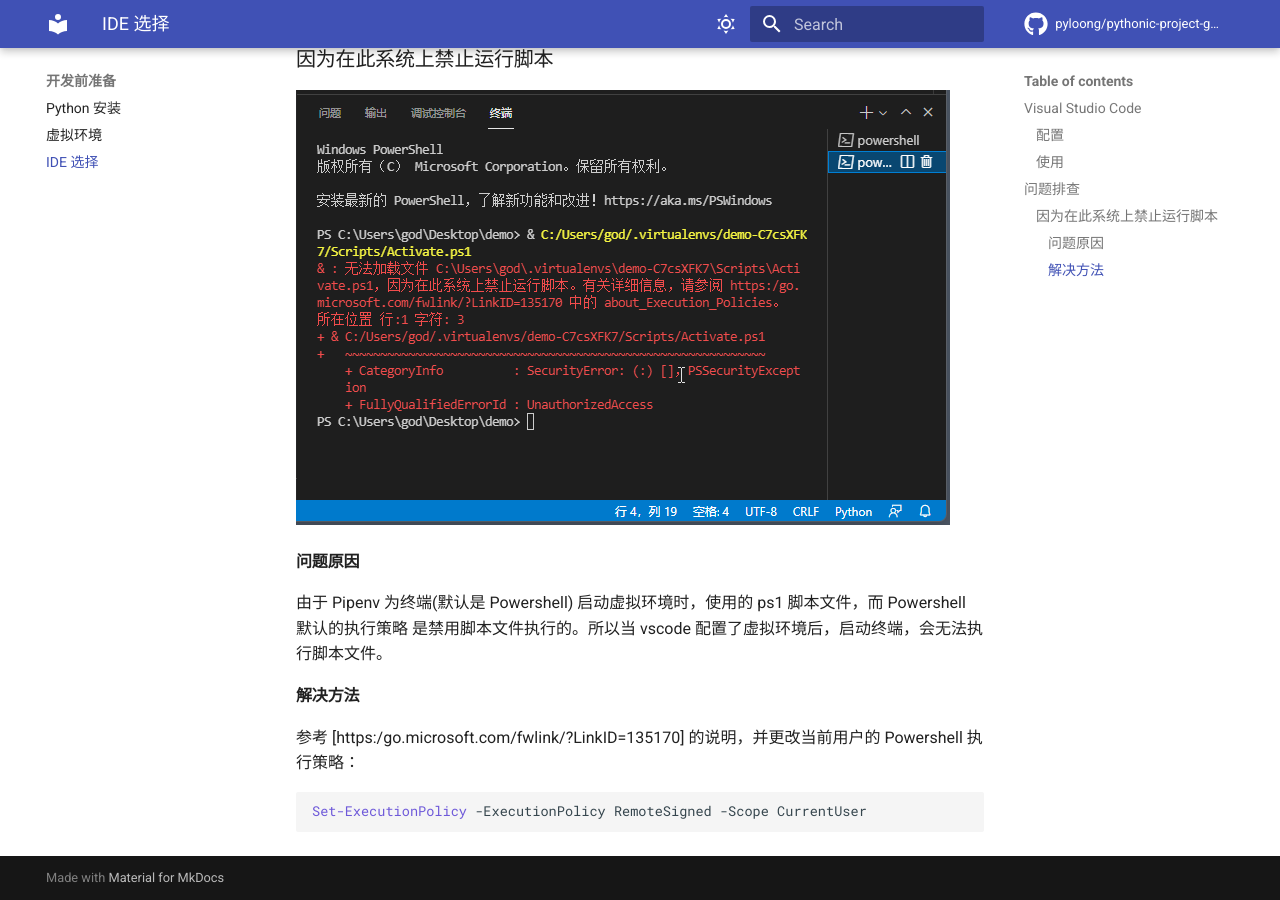
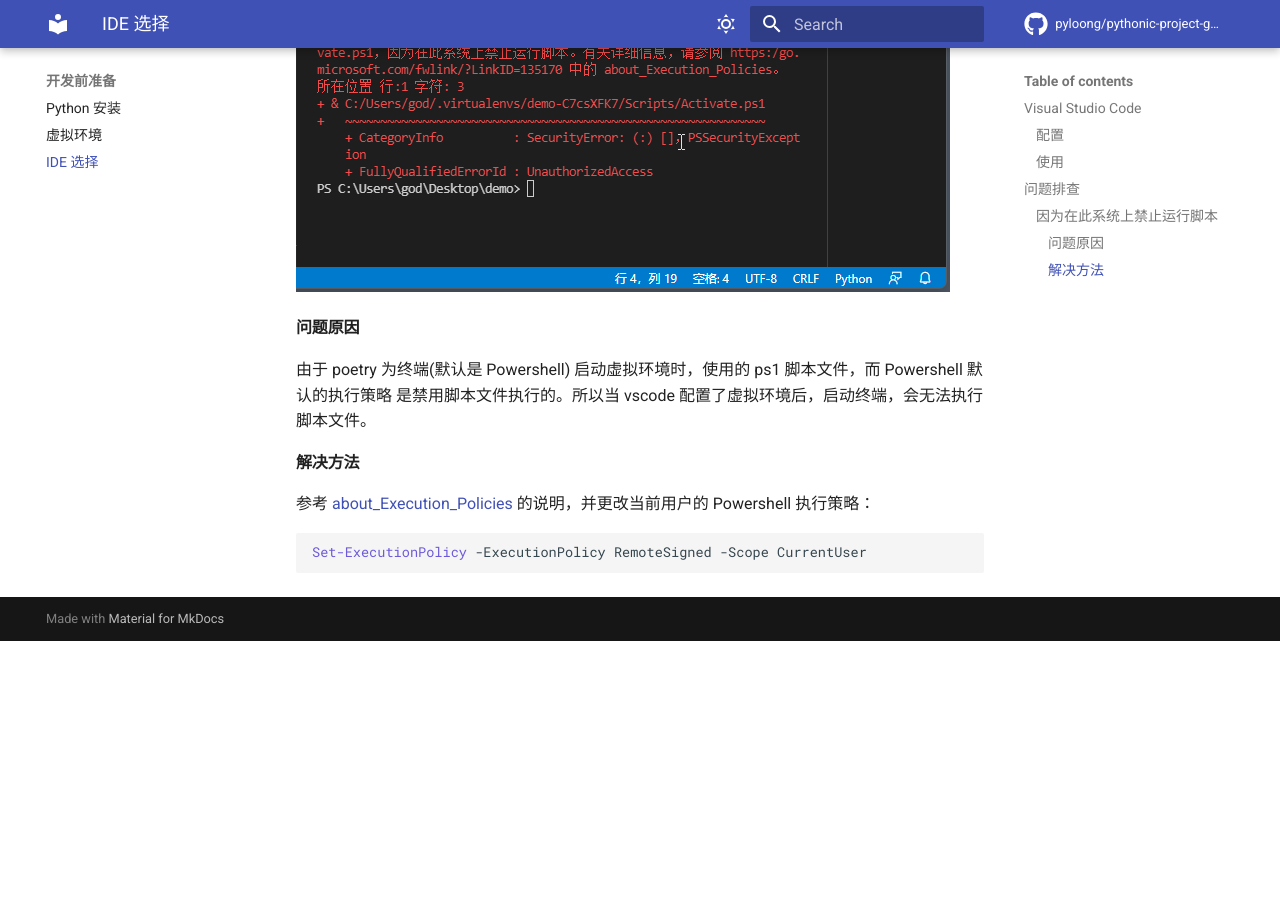
Before and after one commit to pyloong/pythonic-project-guidelines, an MkDocs documentation site: the page built from docs/introduction/ides.md, in a window 1280 px wide and 900 px high, scrolled down 5696 px. Built offline with MkDocs 1.6.1 and Material for MkDocs 9.7.7, drawn with Linux system fonts in a browser that asks for light colours; comment, search, counter and statistics services are not loaded; after the commit the page ends 6337 px from its top, so only the background shows below that; some of the changed text lies outside the part shown.

Commit message:
feat: 升级虚拟环境为poetry，替换流程图片

````diff
--- a/docs/introduction/ides.md
+++ b/docs/introduction/ides.md
@@ -9,7 +9,7 @@
 - [Pycharm](https://www.jetbrains.com/pycharm/)
 - [Eclipse](https://www.eclipse.org/downloads/)
 
-上述软件除了 `[Pycharm](https://www.jetbrains.com/pycharm/)` 专业版是收费的，其余都是免费。如果需要使用 [Pycharm](https://www.jetbrains.com/pycharm/)，
+上述软件除了 [Pycharm](https://www.jetbrains.com/pycharm/) 专业版是收费的，其余都是免费。如果需要使用 [Pycharm](https://www.jetbrains.com/pycharm/)，
 建议使用社区版，或者购买正版。
 
 ## Visual Studio Code
@@ -34,9 +34,9 @@
 
 [![windows-vscode-open-demo](../assets/images/ides/windows-vscode-open-demo.png)](../assets/images/ides/windows-vscode-open-demo.png)
 
-然后使用快捷键 ``Ctrl + ` `` 组合键打开终端，执行 `pipenv lock` 生成虚拟环境和 Pipenv 的配置文件：
+然后使用快捷键 ``Ctrl + ` `` 组合键打开终端，执行 `poetry init` 根据提示操作，初始化 `pyproject.toml` 的配置文件，执行 `poetry shell`进行虚拟环境创建，执行 `poetry install`进行依赖安装：
 
-[![windows-vscode-demo-pipenv](../assets/images/ides/windows-vscode-demo-pipenv.png)](../assets/images/ides/windows-vscode-demo-pipenv.png)
+[![windows-vscode-demo-pipenv](../assets/images/ides/windows-vscode-demo-poetry.png)](../assets/images/ides/windows-vscode-demo-poetry.png)
 
 然后使用 `Ctrl + Shift + p` 打开 vscode 的指令窗口，在窗口中输入 `>python: select Interpreter` 来选择项目需要使用的 Python 解释器，
 然后选择上面一步创建的 Python 解释器：
@@ -59,7 +59,7 @@
 
 然后右击该文件，选择 `在终端中运行 Python 文件` ：
 
-[[![windows-vscode-demo-run-file](../assets/images/ides/windows-vscode-demo-run-file.png)]](../assets/images/ides/windows-vscode-demo-run-file.png)
+[![windows-vscode-demo-run-file](../assets/images/ides/windows-vscode-demo-run-file.png)](../assets/images/ides/windows-vscode-demo-run-file.png)
 
 可以看到输入：
 
@@ -77,12 +77,12 @@
 
 #### 问题原因
 
-由于 Pipenv 为终端(默认是 Powershell) 启动虚拟环境时，使用的 ps1 脚本文件，而 Powershell 默认的执行策略
+由于 poetry 为终端(默认是 Powershell) 启动虚拟环境时，使用的 ps1 脚本文件，而 Powershell 默认的执行策略
 是禁用脚本文件执行的。所以当 vscode 配置了虚拟环境后，启动终端，会无法执行脚本文件。
 
 #### 解决方法
 
-参考 [https:/go.microsoft.com/fwlink/?LinkID=135170] 的说明，并更改当前用户的 Powershell 执行策略：
+参考 [about_Execution_Policies](https:/go.microsoft.com/fwlink/?LinkID=135170) 的说明，并更改当前用户的 Powershell 执行策略：
 
 ```powershell
 Set-ExecutionPolicy -ExecutionPolicy RemoteSigned -Scope CurrentUser
````
Also changed, not shown: docs/assets/images/ides/windows-vscode-demo-new-file.png, docs/assets/images/ides/windows-vscode-demo-pipenv.png (deleted), docs/assets/images/ides/windows-vscode-demo-poetry.png (added), docs/assets/images/ides/windows-vscode-demo-run-file-out.png, docs/assets/images/ides/windows-vscode-demo-run-file.png, docs/assets/images/ides/windows-vscode-demo-select-interpreter.png.
